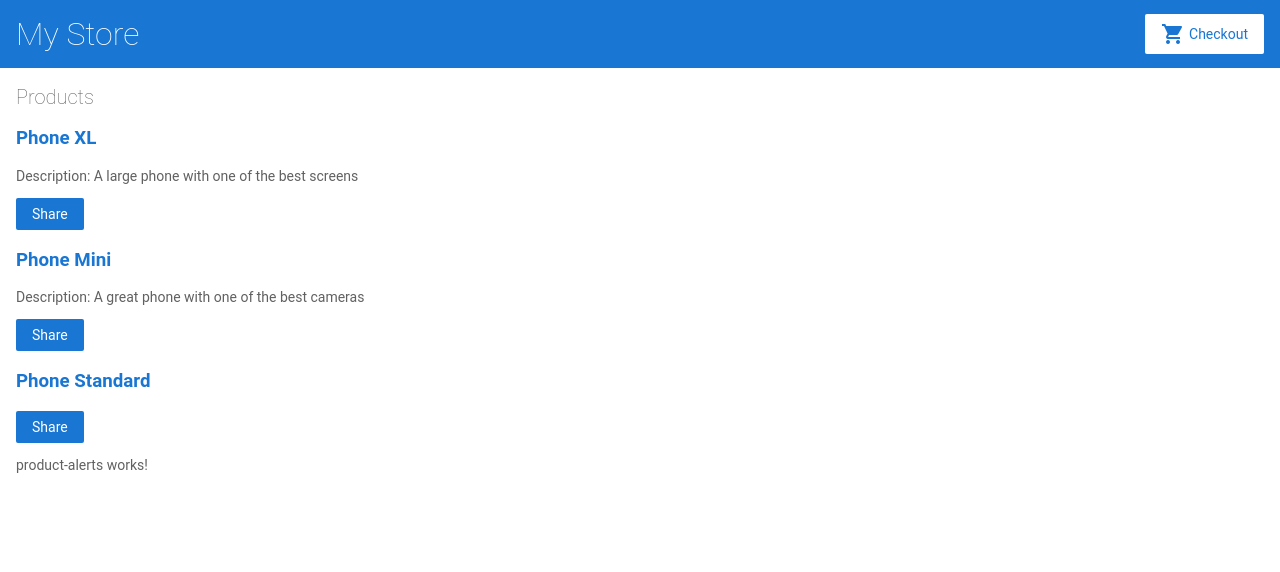
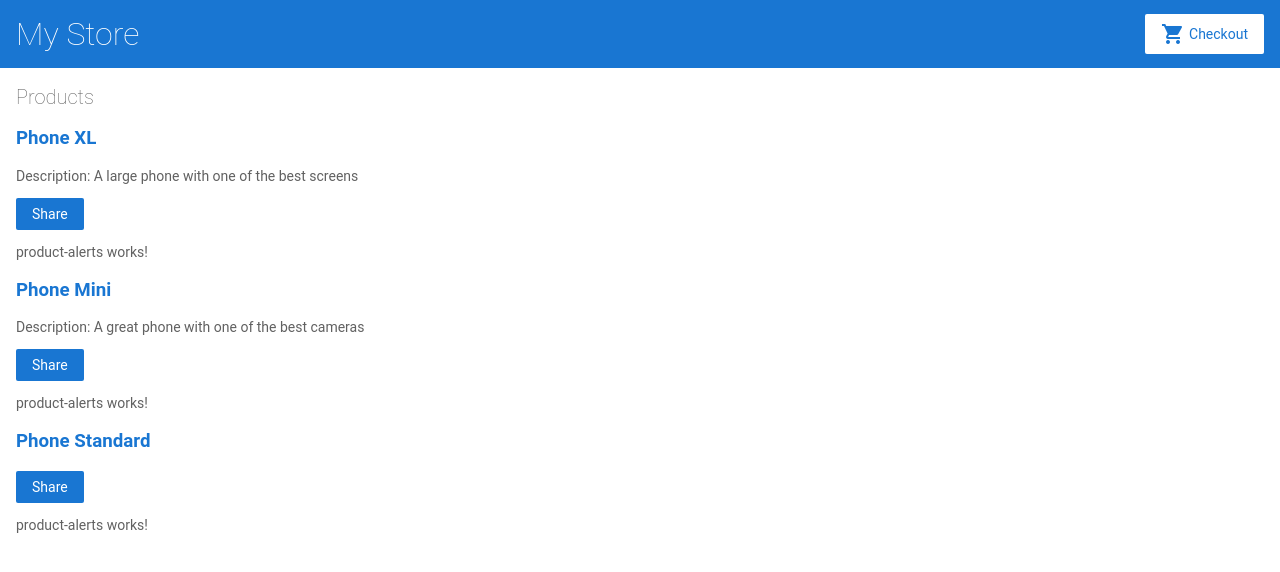
Before and after one commit to katbana/Angular-Tour, an Angular app: page / in a window 1280 px wide. Shown: the top 572 px of the page. Built offline with nearby package versions, Linux system fonts and the light colour scheme.

Commit message:
3 files modified

```diff
--- a/src/app/product-alerts/product-alerts.component.ts
+++ b/src/app/product-alerts/product-alerts.component.ts
@@ -10,7 +10,7 @@
   @Input() product!: Product;
 
   constructor() {
-    window.alert('product alerts running');
+    //window.alert('product alerts running');
   }
 
   ngOnInit(): void {}
--- a/src/app/product-list/product-list.component.html
+++ b/src/app/product-list/product-list.component.html
@@ -10,6 +10,6 @@
   <p *ngIf="product.description">Description: {{ product.description }}</p>
 
   <button type="button" (click)="share()">Share</button>
+
+  <app-product-alerts [product]="product"></app-product-alerts>
 </div>
-
-<app-product-alerts></app-product-alerts>
--- a/src/app/product-list/product-list.component.ts
+++ b/src/app/product-list/product-list.component.ts
@@ -5,16 +5,15 @@
 @Component({
   selector: 'app-product-list',
   templateUrl: './product-list.component.html',
-  styleUrls: ['./product-list.component.css']
+  styleUrls: ['./product-list.component.css'],
 })
 export class ProductListComponent {
   products = products;
 
   share() {
-    window.alert('The product has been shared!');
+    window.alert('The product has been added!');
   }
 }
-
 
 /*
 Copyright Google LLC. All Rights Reserved.
```
